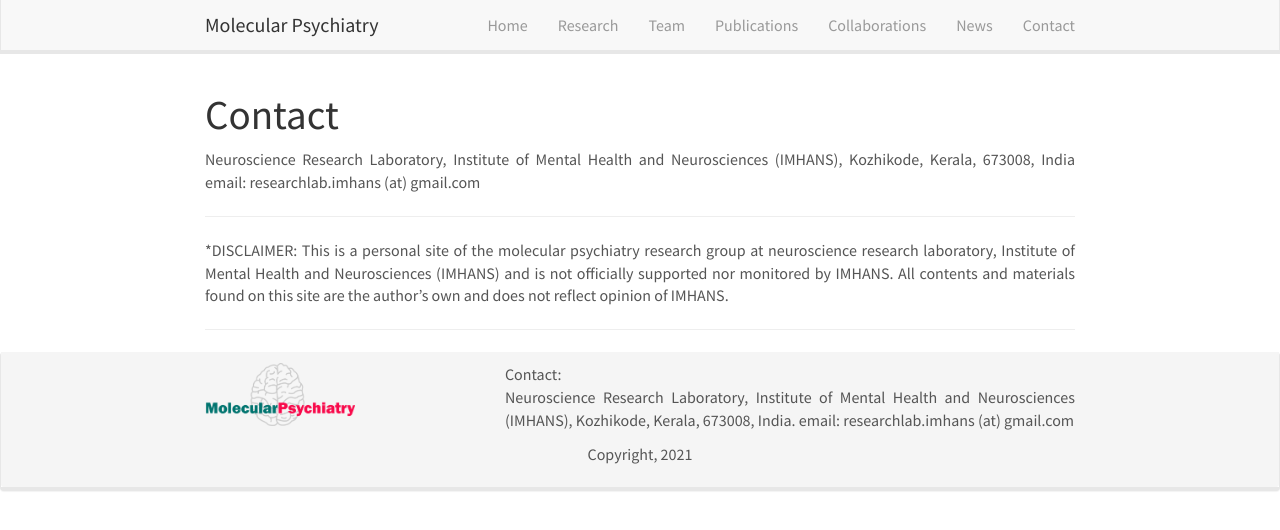
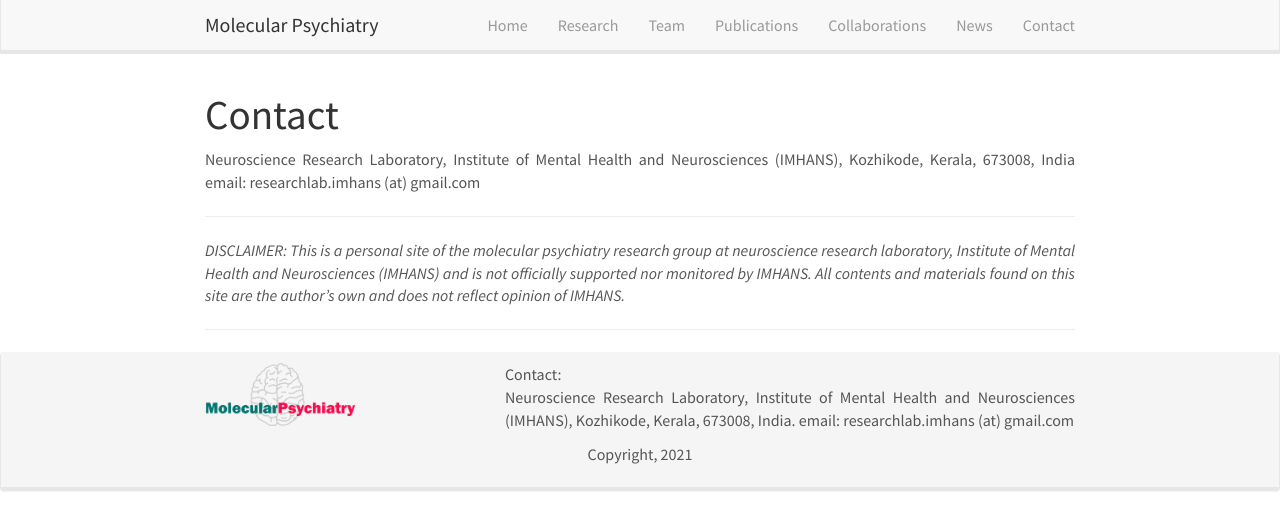
Before and after one commit to molecularpsychiatrylab/molecularpsychiatrylab.github.io, a Jekyll site: the page built from _pages/contact.md, in a window 1280 px wide. Shown: the top 530 px of the page. Built offline with Jekyll 4.4.1, drawn with Linux system fonts in a browser that asks for light colours; nearby versions of some CDN libraries.

```diff
--- a/_pages/contact.md
+++ b/_pages/contact.md
@@ -13,6 +13,6 @@ email: researchlab.imhans (at) gmail.com
 
 ----
 
-*DISCLAIMER: This is a personal site of the molecular psychiatry research group at neuroscience research laboratory, Institute of Mental Health and Neurosciences (IMHANS)  and is not officially supported nor monitored by IMHANS. All contents and materials found on this site are the author's own and does not reflect opinion of IMHANS.
+*DISCLAIMER: This is a personal site of the molecular psychiatry research group at neuroscience research laboratory, Institute of Mental Health and Neurosciences (IMHANS)  and is not officially supported nor monitored by IMHANS. All contents and materials found on this site are the author's own and does not reflect opinion of IMHANS.*
 
 ----
```
